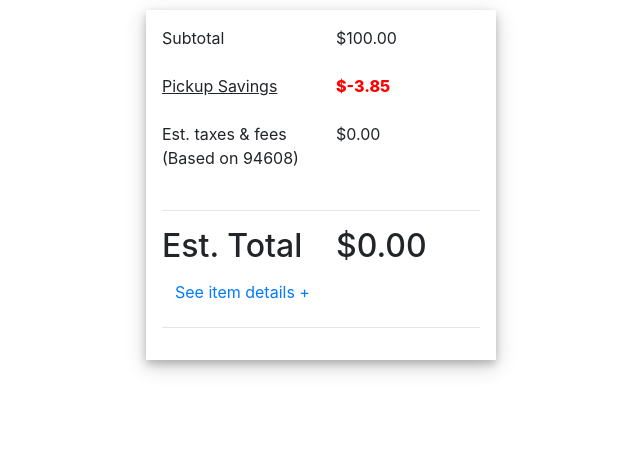
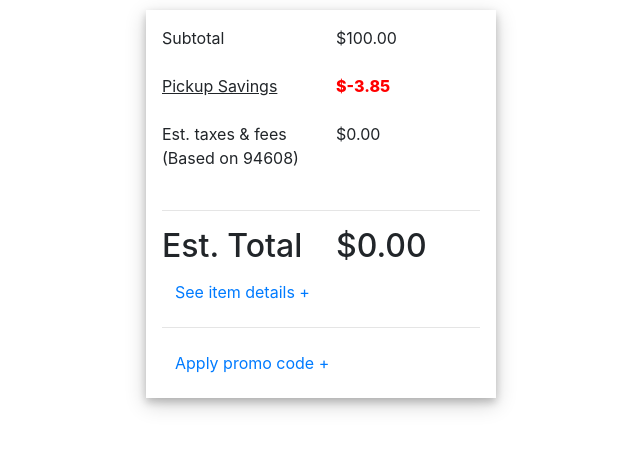
Before and after one commit to EvanReinstein/shopping-cart, a React (Create React App) app: page / in a window 1280 px wide. Shown: the top 450 px of the page, without its empty margins (319-959 px from the left). Built offline with nearby package versions, Linux system fonts and the light colour scheme.

Commit message:
Adds promotional code component

```diff
--- a/src/App.css
+++ b/src/App.css
@@ -20,3 +20,7 @@
   text-decoration-line: line-through;
   color: grey;
 }
+
+.promo-code-button:focus {
+  outline: none;
+}
--- a/src/App.js
+++ b/src/App.js
@@ -7,6 +7,7 @@
 import TaxesFees from './components/TaxesFees/TaxesFees';
 import EstimatedTotal from './components/EstimatedTotal/EstimatedTotal';
 import ItemDetails from './components/ItemDetails/ItemDetails';
+import PromoCode from './components/PromoCode/PromoCode';
 
 // CSS Imports
 import './App.css';
@@ -33,6 +34,7 @@
           <EstimatedTotal price={this.state.estimatedTotal.toFixed(2)}/>
           <ItemDetails price={this.state.estimatedTotal.toFixed(2)} />
           <hr />
+          <PromoCode />
         </Container>
       </div>
     );
--- /dev/null
+++ b/src/components/PromoCode/PromoCode.js
@@ -0,0 +1,39 @@
+import React, { Component } from 'react';
+import {
+    Button,
+    Collapse,
+    Form,
+    Row,
+    Col,
+    FormGroup,
+    ControlLabel,
+    FormControl
+} from 'react-bootstrap';
+
+class PromoCode extends Component {
+    constructor(props) {
+        super(props);
+
+        this.state = {
+            open: false,
+            value: ''
+        };
+    }
+  render() {
+    return (
+      <div>
+        <Button
+            className="promo-code-button"
+            variant="link"
+            onClick={() => this.setState({open: !this.state.open})}
+        >
+        {this.state.open === false ? `Apply ` : `Hide ` }
+        promo code
+        {this.state.open === false ? ` +` : ` -`}
+        </Button>
+      </div>
+    )
+  }
+}
+
+export default PromoCode;
```
